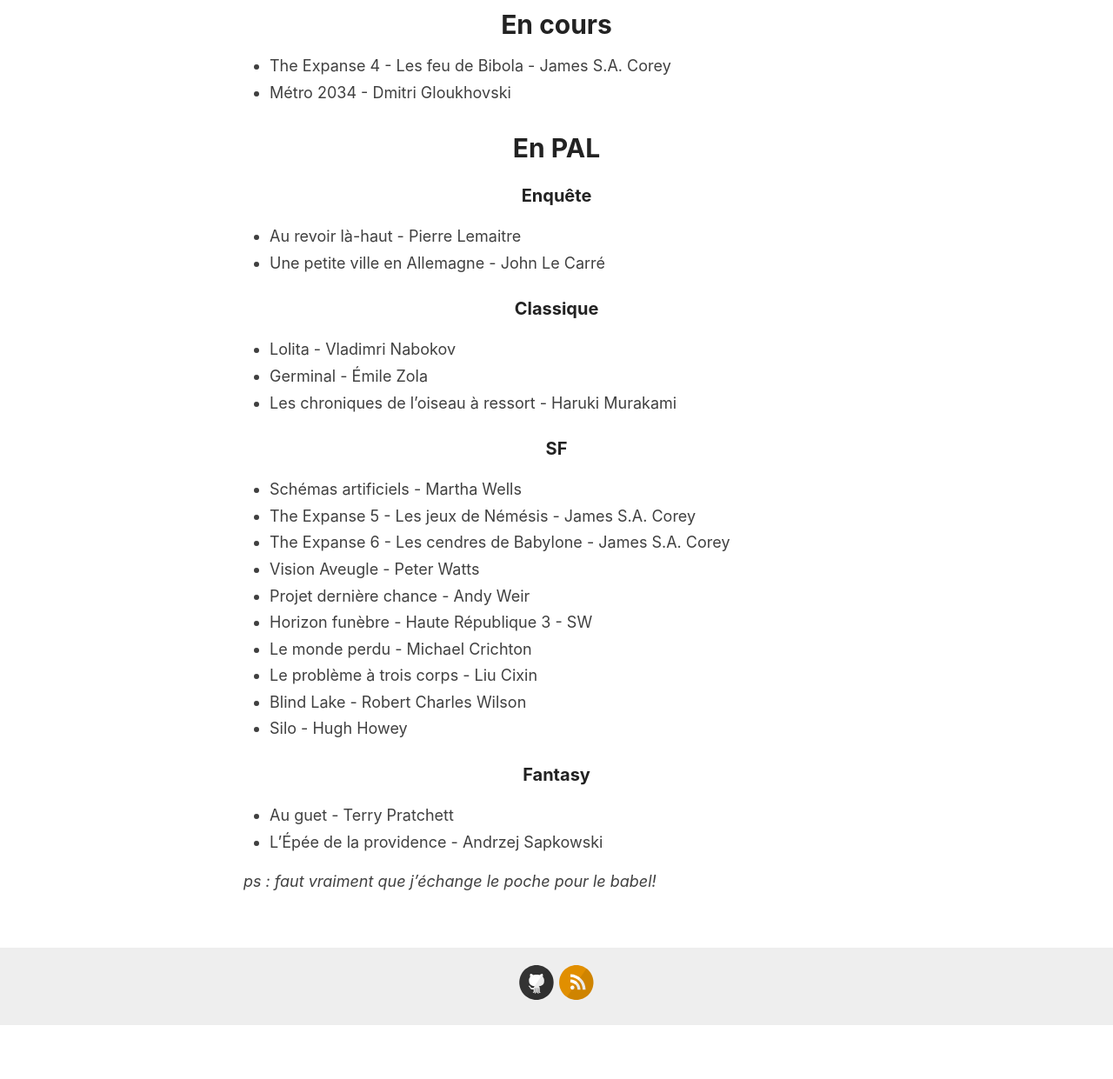
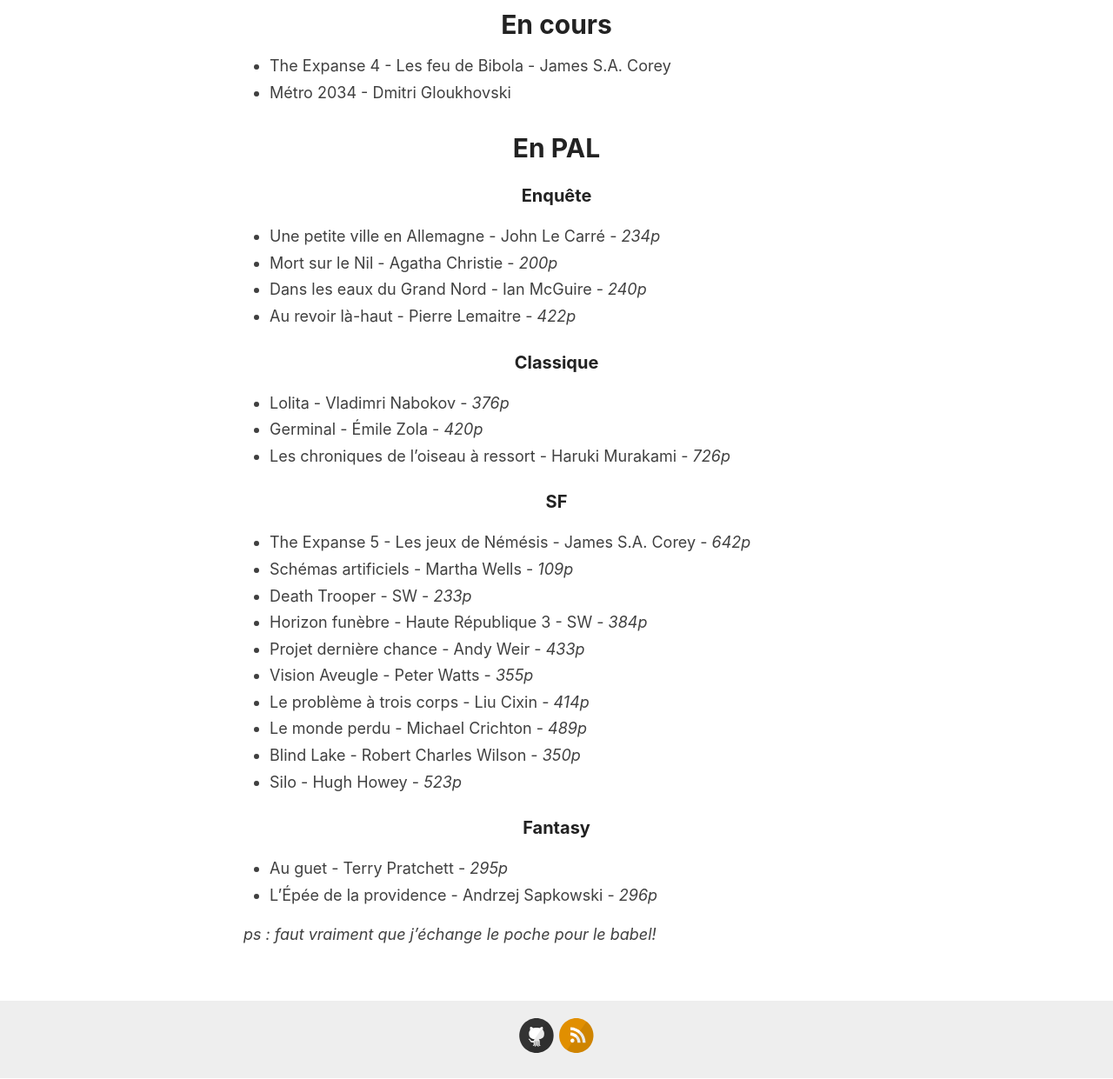
Before and after one commit to homeostasie/bouquins, a Jekyll site: the page built from _posts/2024-01-01-pal-2024.md, in a window 1280 px wide and 1400 px high, scrolled down 452 px. Shown: the part 159-1400 px from the top of the window at 87% size. Built offline with Jekyll 4.4.1, drawn with Linux system fonts in a browser that asks for light colours; before the commit the page ends 1790 px from its top, so only the background shows below that.

Commit message:
ajout des pages dans la pal

```diff
--- a/_posts/2024-01-01-pal-2024.md
+++ b/_posts/2024-01-01-pal-2024.md
@@ -16,33 +16,35 @@
 
 ### Enquête
 
-- Au revoir là-haut - Pierre Lemaitre
-- Une petite ville en Allemagne - John Le Carré
+- Une petite ville en Allemagne - John Le Carré - *234p*
+- Mort sur le Nil - Agatha Christie - *200p*
+- Dans les eaux du Grand Nord - Ian McGuire - *240p*
+- Au revoir là-haut - Pierre Lemaitre - *422p*
 
 ### Classique
 
-- Lolita - Vladimri Nabokov
-- Germinal - Émile Zola
-- Les chroniques de l'oiseau à ressort - Haruki Murakami
+- Lolita - Vladimri Nabokov - *376p*
+- Germinal - Émile Zola - *420p*
+- Les chroniques de l'oiseau à ressort - Haruki Murakami - *726p*
 
 
 ### SF
 
-- Schémas artificiels - Martha Wells
-- The Expanse 5 - Les jeux de Némésis - James S.A. Corey
-- The Expanse 6 - Les cendres de Babylone - James S.A. Corey
-- Vision Aveugle - Peter Watts
-- Projet dernière chance - Andy Weir
-- Horizon funèbre - Haute République 3 - SW
-- Le monde perdu - Michael Crichton
-- Le problème à trois corps - Liu Cixin
-- Blind Lake - Robert Charles Wilson
-- Silo - Hugh Howey
+- The Expanse 5 - Les jeux de Némésis - James S.A. Corey - *642p*
+- Schémas artificiels - Martha Wells - *109p*
+- Death Trooper - SW - *233p*
+- Horizon funèbre - Haute République 3 - SW - *384p*
+- Projet dernière chance - Andy Weir - *433p*
+- Vision Aveugle - Peter Watts - *355p*
+- Le problème à trois corps - Liu Cixin - *414p*
+- Le monde perdu - Michael Crichton - *489p*
+- Blind Lake - Robert Charles Wilson - *350p*
+- Silo - Hugh Howey - *523p*
 
 
 ### Fantasy
 
-- Au guet - Terry Pratchett
-- L'Épée de la providence - Andrzej Sapkowski
+- Au guet - Terry Pratchett - *295p*
+- L'Épée de la providence - Andrzej Sapkowski - *296p*
 
 *ps : faut vraiment que j'échange le poche pour le babel!*
```
